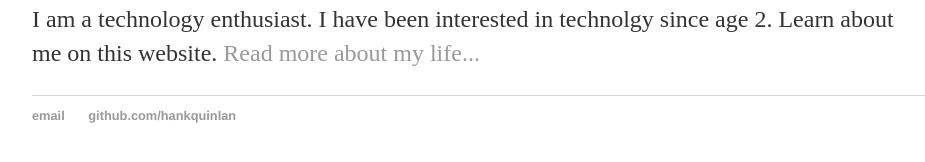
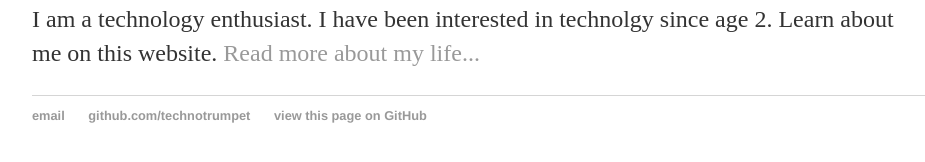
Before and after one commit to TechnoTrumpet/TechnoTrumpet.github.io, a Jekyll site: the page built from index.html, in a window 1280 px wide. Shown: the part 194-356 px from the top of the page, without its empty margins (160-1085 px from the left). Built offline with Jekyll 4.4.1, drawn with Linux system fonts in a browser that asks for light colours.

Commit message:
Update default.html
added my address and email to bottom of page as well as a link to the site on GH

```diff
--- a/_layouts/default.html
+++ b/_layouts/default.html
@@ -21,8 +21,9 @@
 			</div><!-- /.container -->
 			<footer>
 	    		<ul>
-	        		<li><a href="mailto:hankquinlanhub@gmail.com">email</a></li>
-	        		<li><a href="https://github.com/hankquinlan">github.com/hankquinlan</a></li>
+	        		<li><a href="mailto:technotrumpet@outlook.com">email</a></li>
+	        		<li><a href="https://github.com/technotrumpet">github.com/technotrumpet</a></li>
+				<li><a href="https://github.com/technotrumpet/technotrumpet.github.io">view this page on GitHub</a></li>
 				</ul>
 			</footer>
 		</body>
```
